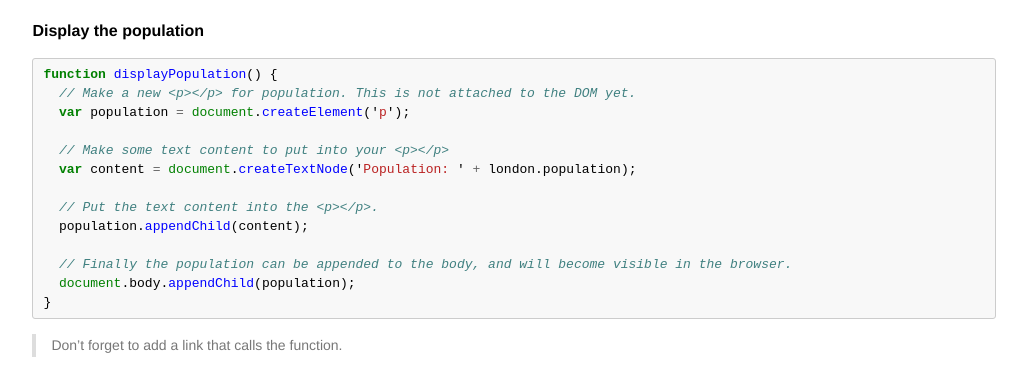
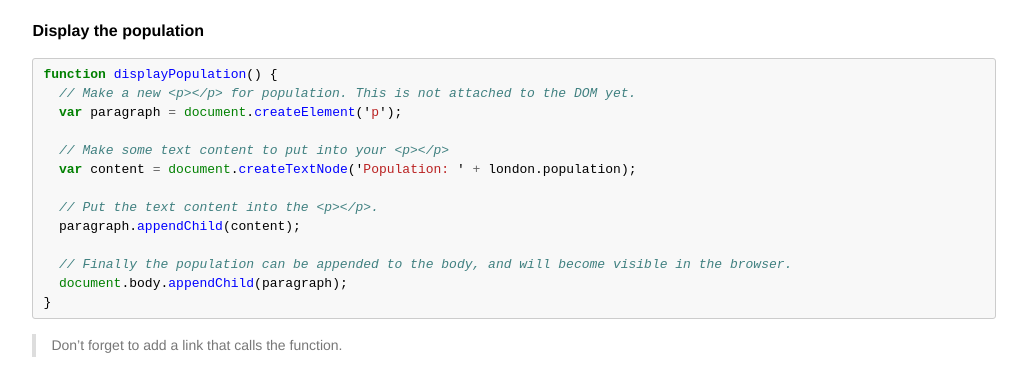
Before and after one commit to codebar/tutorials, a Jekyll site: the page built from js/lesson2/tutorial.md, in a window 1280 px wide and 900 px high, scrolled down 10672 px. Shown: the part 166-541 px from the top of the window, without its empty margins (126-1153 px from the left). Built offline with Jekyll 4.4.1, drawn with Linux system fonts in a browser that asks for light colours.

Commit message:
rename population var

````diff
--- a/js/lesson2/tutorial.md
+++ b/js/lesson2/tutorial.md
@@ -552,16 +552,16 @@ var london = {
 ```js
 function displayPopulation() {
   // Make a new <p></p> for population. This is not attached to the DOM yet.
-  var population = document.createElement('p');
+  var paragraph = document.createElement('p');
 
   // Make some text content to put into your <p></p>
   var content = document.createTextNode('Population: ' + london.population);
 
   // Put the text content into the <p></p>.
-  population.appendChild(content);
+  paragraph.appendChild(content);
 
   // Finally the population can be appended to the body, and will become visible in the browser.
-  document.body.appendChild(population);
+  document.body.appendChild(paragraph);
 }
 ```
 
````
